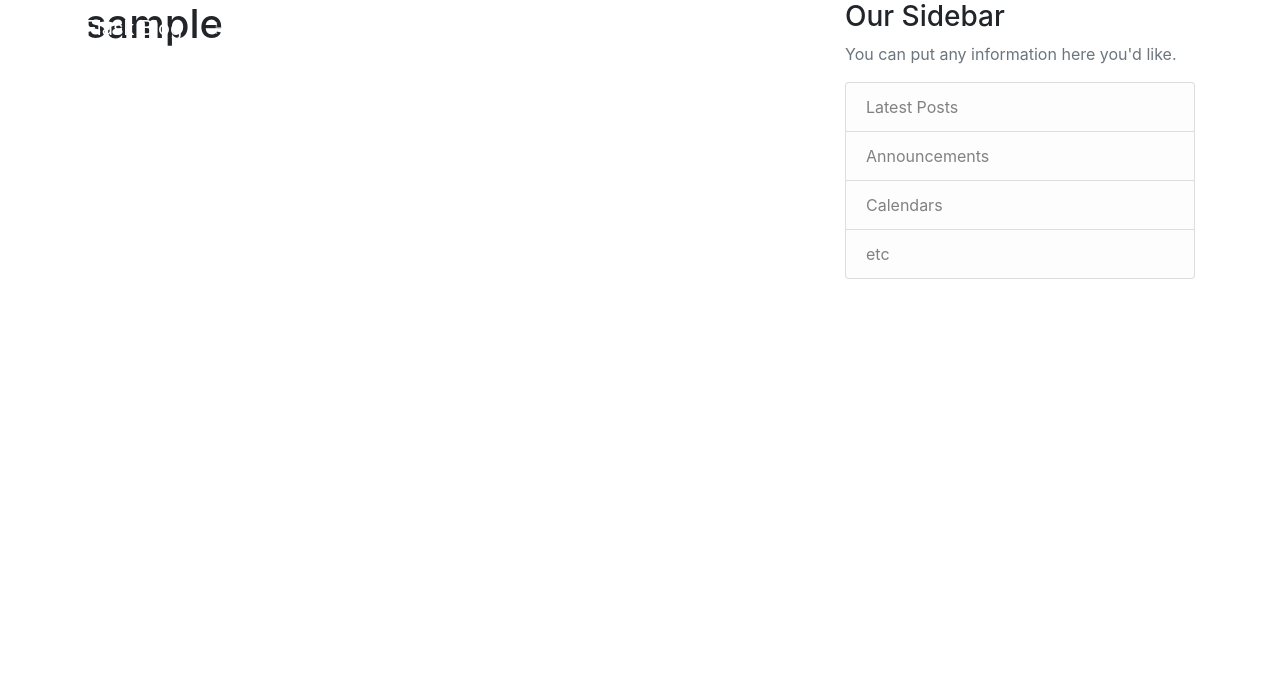
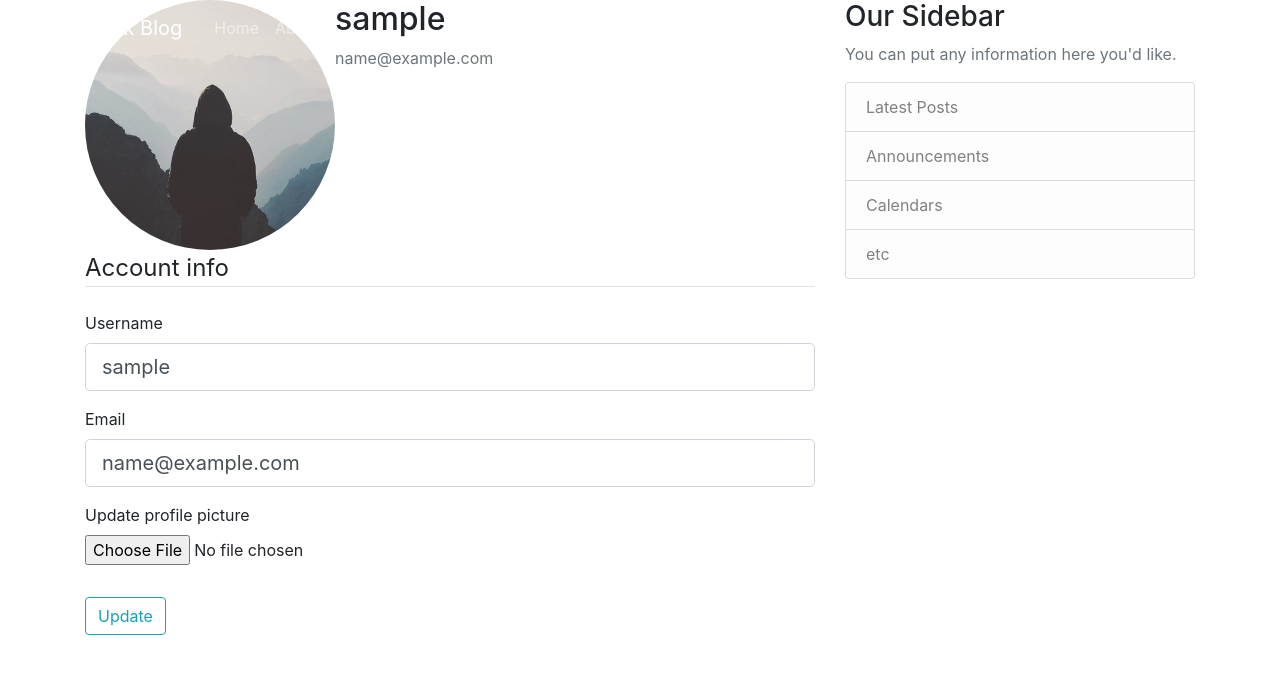
Before and after one commit to petepall/flask_social_network, a Flask app: page /account in a window 1280 px wide. Shown: the top 674 px of the page. Run offline with Flask 2, Linux system fonts and the light colour scheme; the visitor is signed in with stand-in values (Sample User, id 1); data comes from the database, SQL or seed files in the repository; some libraries are stand-ins or nearby versions.

Commit message:
Setup account update functionality
Signed-off-by: Peter Pallen <peter@ppallen.be>

```diff
--- a/flaskblog/controller/user_controller.py
+++ b/flaskblog/controller/user_controller.py
@@ -8,6 +8,8 @@
 from flaskblog.models.user_model import User
 from flaskblog.views.login_form import LoginForm
 from flaskblog.views.registration_form import RegistrationForm
+from flaskblog.views.update_account_form import UpdateAccountForm
+from flaskblog.utilities.utilities import save_picture, delete_picture_file
 
 
 @app.route("/register", methods=["GET", "POST"])
@@ -64,7 +66,27 @@
     return redirect(url_for("home"))
 
 
-@app.route("/account")
+@app.route("/account", methods=["GET", "POST"])
 @login_required
 def account():
-    return render_template("account.html.j2", title="Account")
+    form = UpdateAccountForm()
+    if form.validate_on_submit():
+        if form.picture.data:
+            delete_picture_file(current_user.image_file)
+            picture_file = save_picture(form.picture.data)
+            current_user.image_file = picture_file
+        current_user.username = form.username.data
+        current_user.email = form.email.data
+        db.session.commit()
+        flash("Your account has been updated!", "success")
+        return redirect(url_for("account"))
+    elif request.method == "GET":
+        form.username.data = current_user.username
+        form.email.data = current_user.email
+
+    image_file = url_for(
+        "static", filename="profile_pics/" + current_user.image_file
+    )
+    return render_template(
+        "account.html.j2", title="Account", image_file=image_file, form=form
+    )
--- a/flaskblog/models/user_model.py
+++ b/flaskblog/models/user_model.py
@@ -13,7 +13,7 @@
     username = db.Column(db.String(20), unique=True, nullable=False)
     email = db.Column(db.String(120), unique=True, nullable=False)
     image_file = db.Column(
-        db.String(20), nullable=False, default="default,jpg"
+        db.String(20), nullable=False, default="default.jpg"
     )
     password = db.Column(db.String(60), nullable=False)
     posts = db.relationship("Post", backref="author", lazy=True)
--- a/flaskblog/templates/account.html.j2
+++ b/flaskblog/templates/account.html.j2
@@ -1,5 +1,57 @@
 {% extends "/base_layout/layout.html.j2" %}
 
 {% block content %}
-    <h1>{{ current_user.username }}</h1>
+    <div class="content-section">
+        <div class="media">
+            <img class="rounded-circle account-img" src="{{ image_file }}">
+            <div class="media-body">
+                <h2 class="account-heading">{{ current_user.username }}</h2>
+                <p class="text-secondary">{{ current_user.email }}</p>
+            </div>
+        </div>
+        <form action="" method="post" enctype="multipart/form-data">
+            {{ form.hidden_tag() }}
+            <fieldset class="form-group">
+                <legend class="border-bottom mb-4">Account info</legend>
+                <div class="form-group">
+                    {{ form.username.label(class="form-control-label") }}
+                    {% if form.username.errors %}
+                        {{ form.username(class="form-control form-control-lg is-invalid") }}
+                        <div class="invalid-feedback">
+                            {% for error in form.username.errors %}
+                                <span>{{ error }}</span>
+                            {% endfor %}
+                        </div>
+                    {% else %}
+                        {{ form.username(class="form-control form-control-lg") }}
+                    {% endif %}
+                </div>
+                <div class="form-group">
+                    {{ form.email.label(class="form-control-label") }}
+                    {% if form.email.errors %}
+                        {{ form.email(class="form-control form-control-lg is-invalid") }}
+                        <div class="invalid-feedback">
+                            {% for error in form.email.errors %}
+                                <span>{{ error }}</span>
+                            {% endfor %}
+                        </div>
+                    {% else %}
+                        {{ form.email(class="form-control form-control-lg") }}
+                    {% endif %}
+                </div>
+                <div class="form-group">
+                    {{ form.picture.label() }}
+                    {{ form.picture(class="form-control-file") }}
+                    {% if form.picture.errors %}
+                        {% for error in form.picture.errors %}
+                            <span class="text-danger">{{ error }}</span><br>
+                        {% endfor %}
+                    {% endif %}
+                </div>
+            </fieldset>
+            <div class="form-group">
+                {{ form.submit(class="btn btn-outline-info") }}
+            </div>
+        </form>
+    </div>
 {% endblock content %}
--- /dev/null
+++ b/flaskblog/views/update_account_form.py
@@ -0,0 +1,35 @@
+from flask_login import current_user
+from flask_wtf import FlaskForm
+from flask_wtf.file import FileAllowed, FileField
+from wtforms.fields.core import StringField
+from wtforms.fields.simple import SubmitField
+from wtforms.validators import DataRequired, Email, Length, ValidationError
+
+from flaskblog.models.user_model import User
+
+
+class UpdateAccountForm(FlaskForm):
+    username = StringField(
+        "Username", validators=[DataRequired(), Length(min=2, max=20)]
+    )
+    email = StringField("Email", validators=[DataRequired(), Email()])
+    picture = FileField(
+        "Update profile picture", validators=[FileAllowed(["jpg", "png"])]
+    )
+    submit = SubmitField("Update")
+
+    def validate_username(self, username):
+        if username.data != current_user.username:
+            user = User.query.filter_by(username=username.data).first()
+            if user:
+                raise ValidationError(
+                    "That username is taken. Please choose a different one"
+                )
+
+    def validate_email(self, email):
+        if email.data != current_user.email:
+            user = User.query.filter_by(email=email.data).first()
+            if user:
+                raise ValidationError(
+                    "That email address is taken. Please choose a different one"
+                )
```
Also changed, not shown: flaskblog/utilities/utilities.py (added, +32 -0 lines), flaskblog/static/profile_pics/4921db20824c6588.png (added), flaskblog/static/profile_pics/5b96c677102eabfb.jpg (added), flaskblog/static/profile_pics/default.jpg (added).
